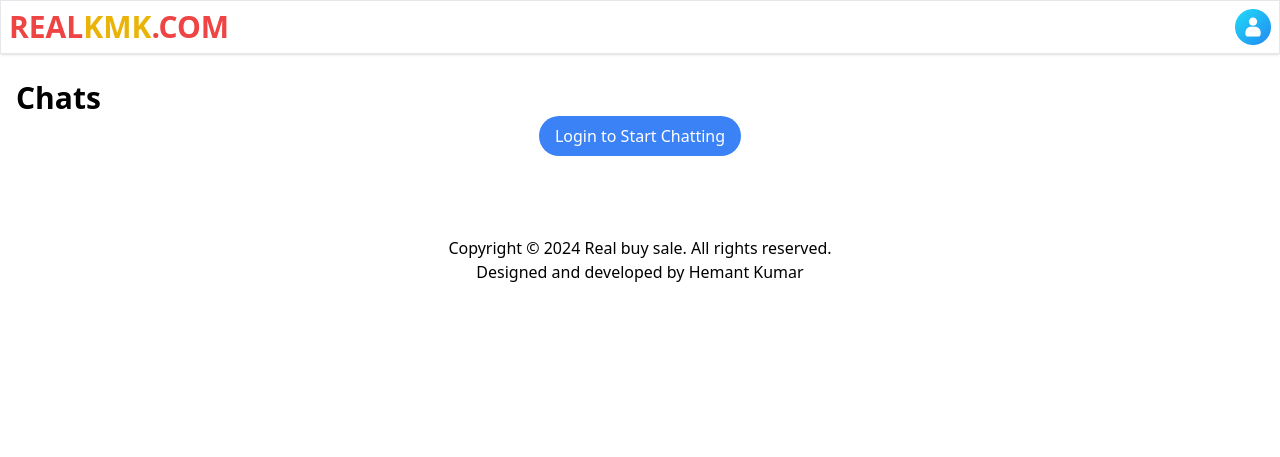
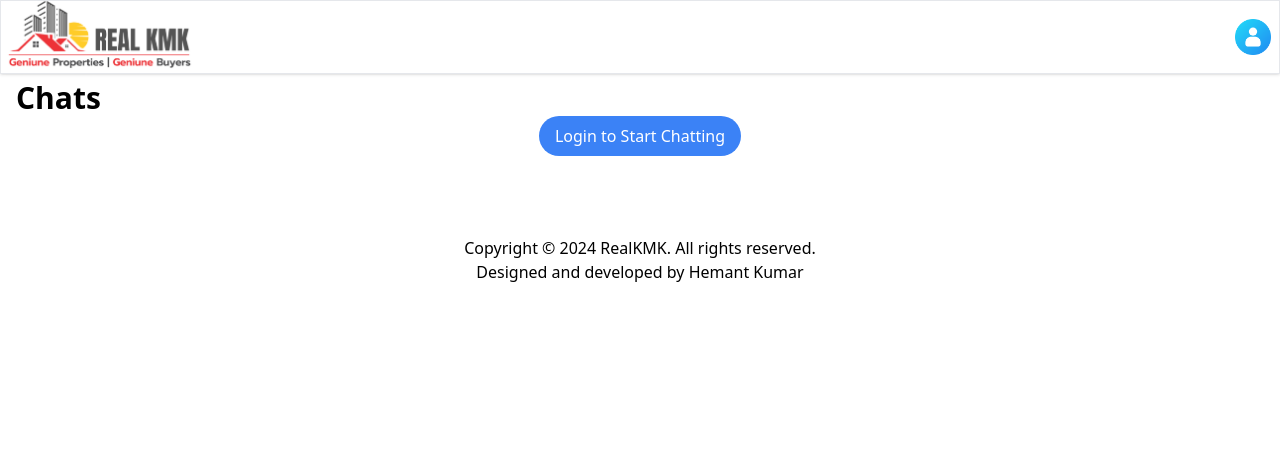
Before and after one commit to tipsyCodr/realkmk, a Laravel app: page /chat in a window 1280 px wide. Shown: the top 457 px of the page. Run offline with Laravel 12, Linux system fonts and the light colour scheme; style sheets or scripts are compiled from the project's sources.

Commit message:
Added Logo Set Sell Option to select Property directly

```diff
--- a/resources/views/components/footer.blade.php
+++ b/resources/views/components/footer.blade.php
@@ -1,7 +1,7 @@
 <footer style="text-align: center;">
     <footer>
         <div class="environment">
-            <p>Copyright © 2024 Real buy sale. All rights reserved.</p>
+            <p>Copyright © 2024 RealKMK. All rights reserved.</p>
         </div>
 
         <div class="copyrights">
--- a/resources/views/components/head.blade.php
+++ b/resources/views/components/head.blade.php
@@ -6,10 +6,10 @@
         @endphp
         <div class="self-center">
             <a class="logo d-block mx-auto" href="/">
-                {{-- <img src="{{ asset('img/logo.png') }}" alt="" style="width: 200px"> --}}
-                <p class="p-2 text-3xl font-bold uppercase text-red-500 ">Real<span
+                <img src="{{ asset('img/logo.png') }}" alt="" style="width: 200px">
+                {{-- <p class="p-2 text-3xl font-bold uppercase text-red-500 ">Real<span
                         class="text-yellow-500 ">KMK</span>.com
-                </p>
+                </p> --}}
 
             </a>
         </div>
--- a/resources/views/components/navbar.blade.php
+++ b/resources/views/components/navbar.blade.php
@@ -24,7 +24,9 @@
             </a>
         </li>
         <li>
-            <a href="{{ route('listing.post') }}" class="flex flex-col items-center justify-center text-gray-500 ">
+            <a href="{{ route('listing.types', 'properties') }}"
+                class="flex flex-col items-center justify-center text-gray-500 ">
+                {{-- <a href="{{ route('listing.post') }}" class="flex flex-col items-center justify-center text-gray-500 "> --}}
 
 
                 {{-- <x-add-icon :color="'grey-400'" /> --}}
```
Also changed, not shown: public/img/logo.old.png (added), public/img/logo.png.
